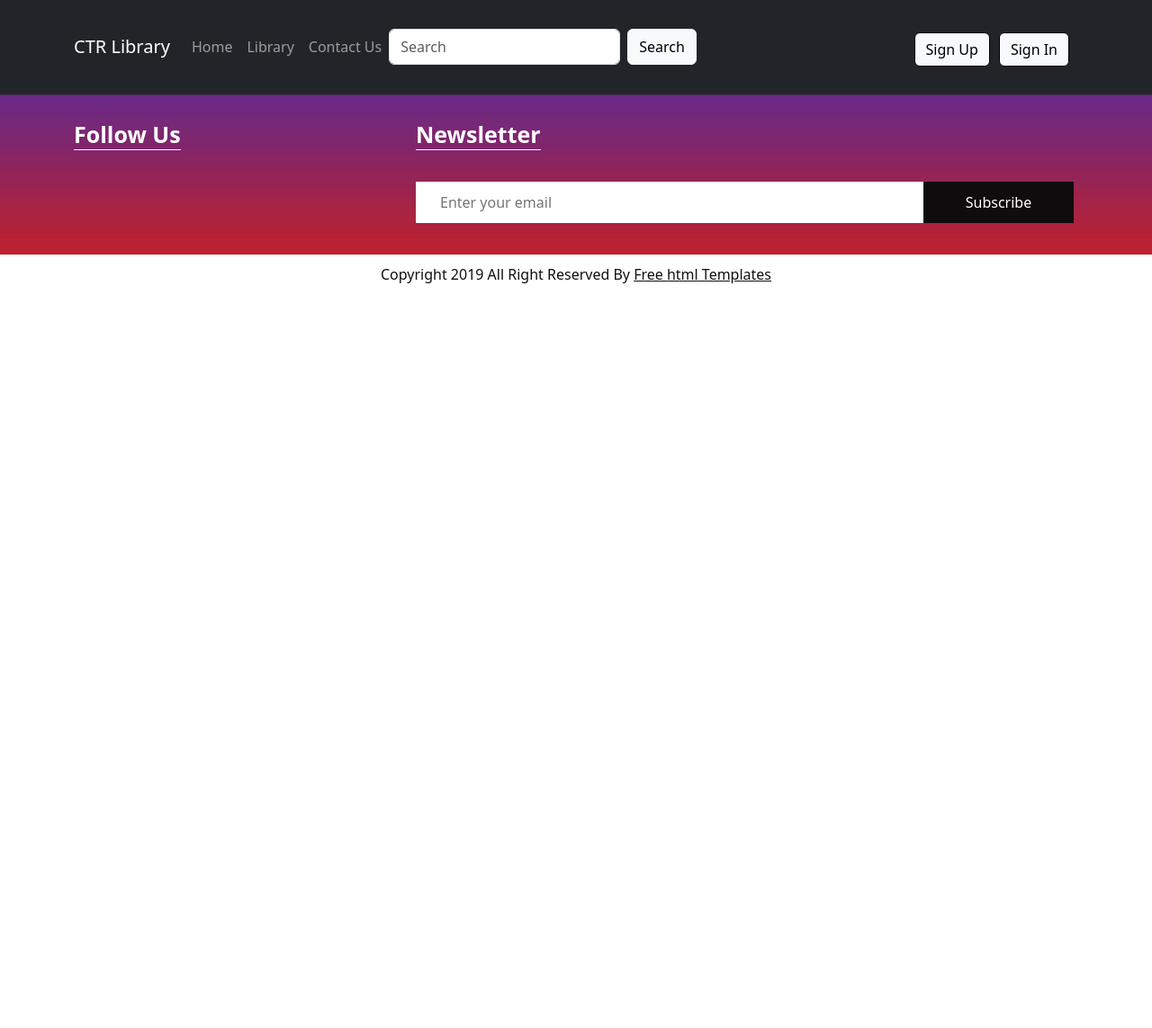
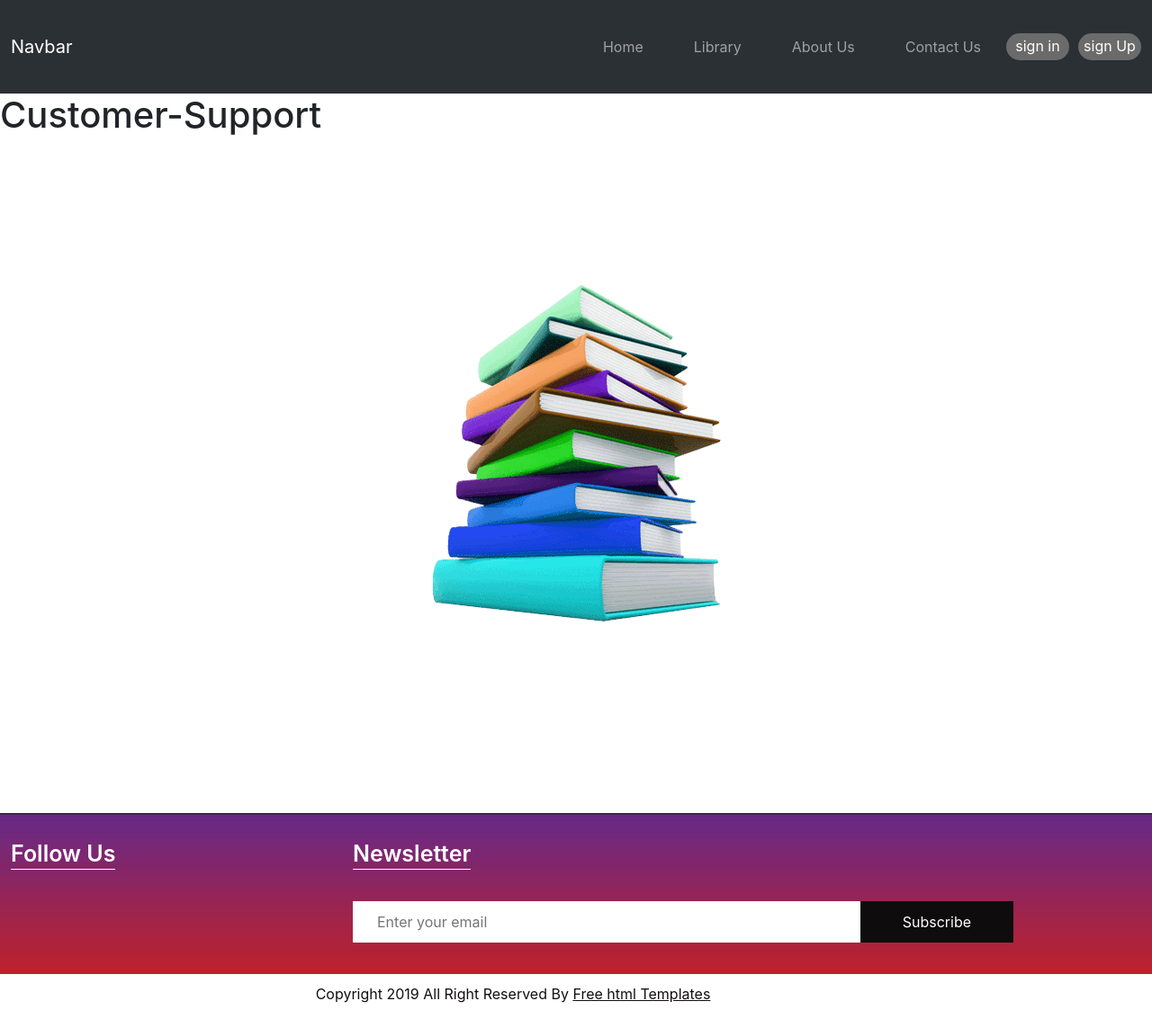
Before and after one commit to Thambara-20/Library-Management-System-Web, a React (Create React App) app in the folder front-end/: page /customer in a window 1280 px wide. Shown: the whole page at 90% size. Before the commit the page ends 800 px from the top, so only its background shows below. Built offline with nearby package versions, Linux system fonts and the light colour scheme.

Commit message:
convert js to jsx
convert js to jsx files and add sign in and sign up buttons to nav bar

```diff
--- a/front-end/package.json
+++ b/front-end/package.json
@@ -13,7 +13,7 @@
     "react": "^18.2.0",
     "react-bootstrap": "^2.8.0",
     "react-dom": "^18.2.0",
-    "react-router-dom": "^6.14.2",
+    "react-router-dom": "^6.0.0",
     "react-scripts": "5.0.1",
     "web-vitals": "^2.1.4"
   },
--- a/front-end/src/App.js
+++ b/front-end/src/App.js
@@ -1,32 +1,32 @@
-import logo from './logo.svg';
 import './App.css';
-import Home from './Containers/Home/Home';
-import Library from './Containers/Library/Library';
-import CustomerSupport from './Containers/CustomerSupport/CustomerSupport';
 import { Route, Routes } from 'react-router-dom';
-import NavBar from './Components/NavBar';
-import SignIn from './Containers/SignIn/SignIn';
-import SignUp from './Containers/SignUp/SignUp';
-import Footer from './Containers/Footer/FooterContainer';
-function App() {
-  return (
 
+import MainFooter from './Components/footer';
+import HomePage from './Containers/homePage';
+import CustomerSuppportPage from './Containers/customerSupportPage';
+import LibraryPage from './Containers/libraryPage';
+import NavbarComponent from './Components/navbarComponent';
+import { Component } from 'react';
+import { render } from 'react-dom';
+
+class App extends Component{
+  render(){
+    return(
     <div>
-      <NavBar style={{ backgroundColor: "black" }} />
+      <NavbarComponent/>
       <div>
         <Routes>
-          <Route path="/" element={<Home />} />
-          <Route path="/Library" element={<Library />} />
-          <Route path="/Contact" element={<CustomerSupport />} />
-          <Route path="/sign-in" element={<SignIn />} />
-          <Route path="/sign-up" element={<SignUp />} />
+          <Route path="/Library" exact element={<LibraryPage/>} />
+          <Route path="/customer" element={<CustomerSuppportPage/>}/>
+          <Route path="/"   element ={<HomePage/>} />
         </Routes>
       </div>
-      <Footer/>
+
+      <MainFooter/>
     </div>
 
-
-  );
+    )
+  }
 }
 
 export default App;
--- /dev/null
+++ b/front-end/src/Components/footer.jsx
@@ -0,0 +1,47 @@
+import React, { Component } from "react";
+import "../Styles/footer.css";
+
+class MainFooter extends Component {
+  state = {};
+  render() {
+    return (
+      <div>
+        <footer>
+          <div className="footer">
+            <div className="container">
+              <div className="row pdn-top-30">
+                <div className="col-xl-4 col-lg-4 col-md-4 col-sm-12">
+                  <div className="Follow">
+                    <h3>Follow Us</h3>
+                  </div>
+                  <ul className="location_icon"></ul>
+                </div>
+                <div className="col-xl-8 col-lg-8 col-md-8 col-sm-12">
+                  <div className="Follow">
+                    <h3>Newsletter</h3>
+                  </div>
+                  <input
+                    className="Newsletter"
+                    placeholder="Enter your email"
+                    type="Enter your email"
+                  />
+                  <button className="Subscribe">Subscribe</button>
+                </div>
+              </div>
+            </div>
+          </div>
+          <div className="copyright">
+            <div className="container">
+              <p>
+                Copyright 2019 All Right Reserved By{" "}
+                <a href="https://html.design/">Free html Templates</a>
+              </p>
+            </div>
+          </div>
+        </footer>
+      </div>
+    );
+  }
+}
+
+export default MainFooter;
--- /dev/null
+++ b/front-end/src/Components/navbarComponent.jsx
@@ -0,0 +1,38 @@
+import React, { Component } from "react";
+import { ReactDOM } from "react-dom";
+import "bootstrap/dist/css/bootstrap.css";
+import "../Styles/Navbar.css";
+import { Link } from "react-router-dom";
+import '../Styles/Navbar.css';
+
+class NavbarComponent extends Component {
+
+  render() {
+
+    return (
+        <nav className="navbar navbar-expand-lg bg-body-tertiary" data-bs-theme="dark" >
+        <div className="container-fluid">
+          <Link className="navbar-brand" to="">Navbar</Link>
+          <button className="navbar-toggler" type="button" data-bs-toggle="collapse" data-bs-target="#navbarNavAltMarkup" aria-controls="navbarNavAltMarkup" aria-expanded="false" aria-label="Toggle navigation">
+            <span className="navbar-toggler-icon" />
+          </button>
+          <div className="collapse navbar-collapse justify-content-end" id="navbarNavAltMarkup">
+            <div className="navbar-nav">
+              <Link className="link-css nav-link" aria-current="page" to="/">Home</Link>
+              <Link className="nav-link" to="/Library">Library</Link>
+              <Link className="nav-link" to="/customer">About Us</Link>
+              <Link className="nav-link" to="/">Contact Us</Link>
+              <button className="login-button-css ">sign in</button>
+              <button className="login-button-css padding-css" >sign Up</button>
+            </div>
+          </div>
+        </div>
+      </nav>
+    );
+  }
+
+
+
+}
+
+export default NavbarComponent;
--- /dev/null
+++ b/front-end/src/Components/searchBar.jsx
@@ -0,0 +1,26 @@
+import React, { Component } from "react";
+import "../Styles/searchBar.css";
+
+class SearchBar extends Component {
+  state = {};
+  render() {
+    return (
+      <form className="d-flex" role="search">
+        <input
+          className="form-control me-2"
+          type="search"
+          placeholder="Search Books"
+          aria-label="Search"
+          color="grey"
+        />
+        <div className="button-text-style">
+          <button className="btn btn-light" type="submit">
+            Search
+          </button>
+        </div>
+      </form>
+    );
+  }
+}
+
+export default SearchBar;
--- /dev/null
+++ b/front-end/src/Containers/customerSupportPage.jsx
@@ -0,0 +1,15 @@
+import React, { Component } from "react";
+import '../Styles/CustomerSupport.css';
+
+class CustomerSuppportPage extends Component {
+  state = {};
+  render() {
+    return (
+      <div className="CustomerSupport-container">
+        <h1>Customer-Support</h1>
+      </div>
+    );
+  }
+}
+
+export default CustomerSuppportPage;
--- /dev/null
+++ b/front-end/src/Containers/homePage.jsx
@@ -0,0 +1,15 @@
+import React, { Component } from "react";
+import '../Styles/Home.css';
+
+class HomePage extends Component {
+  state = {};
+  render() {
+    return (
+      <div className="home">
+        <h1>Home</h1>
+      </div>
+    );
+  }
+}
+
+export default HomePage;
--- /dev/null
+++ b/front-end/src/Containers/libraryPage.jsx
@@ -0,0 +1,15 @@
+import React, { Component } from "react";
+import '../Styles/Library.css';
+
+class LibraryPage extends Component {
+  state = {};
+  render() {
+    return (
+      <div className="Library">
+        <h1>Library</h1>
+      </div>
+    );
+  }
+}
+
+export default LibraryPage;
--- a/front-end/src/Styles/Navbar.css
+++ b/front-end/src/Styles/Navbar.css
@@ -2,3 +2,51 @@
     min-height: 13vh;
 
 }
+
+.link-css:hover {
+    border-color: yellow;
+}
+
+.container {
+    margin: 0px 0px;
+}
+
+.elements {
+    float: left;
+    align-items: left;
+}
+
+.d-flex {
+    float: center;
+}
+
+.nav-link {
+    margin-left: 20px;
+    margin-right: 20px;
+}
+
+.login-button {
+    margin-right: 10px;
+}
+
+.div-button-nav {
+    padding-top: 8px;
+    align-items: center;
+}
+
+.login-button-css {
+    margin-top: 5px;
+    height: 30px;
+    width: 70px;
+    border: none;
+    border-radius: 20px;
+    padding-bottom: 3px;
+}
+
+.login-button-css:hover {
+    background-color: #008080;
+}
+
+.padding-css {
+    margin-left: 10px;
+}
--- /dev/null
+++ b/front-end/src/Styles/searchBar.css
@@ -0,0 +1,19 @@
+.d-flex {
+    width: 350px;
+    height: 25px;
+    align-items: center;
+}
+
+.form-control {
+    height: 30px;
+}
+
+.btn {
+    height: 30px;
+    align-items: center;
+    padding: 0px 10px 0px 10px;
+}
+
+.button-text-style {
+    text-align: center;
+}
```
Also changed, not shown: front-end/src/index.js (+13 -16 lines), 1 other file (tests, documents, lock files or other folders).
